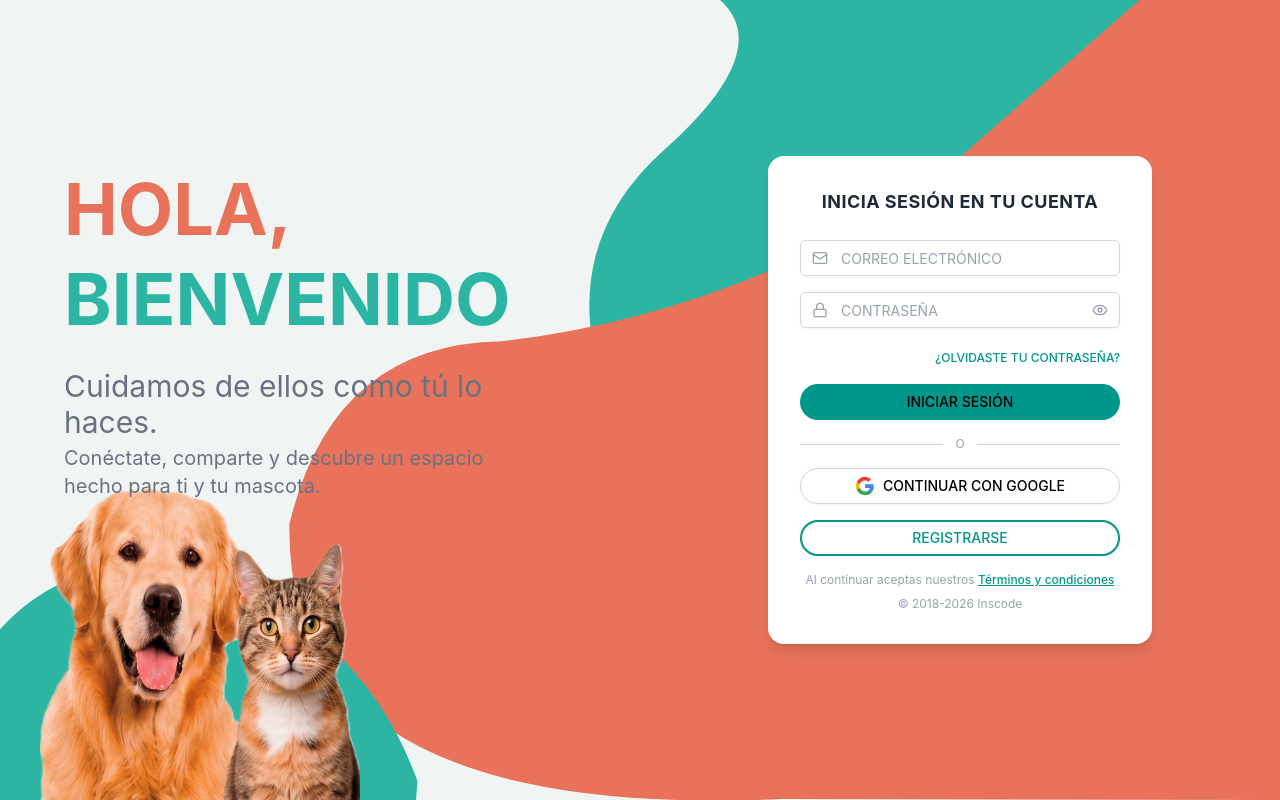
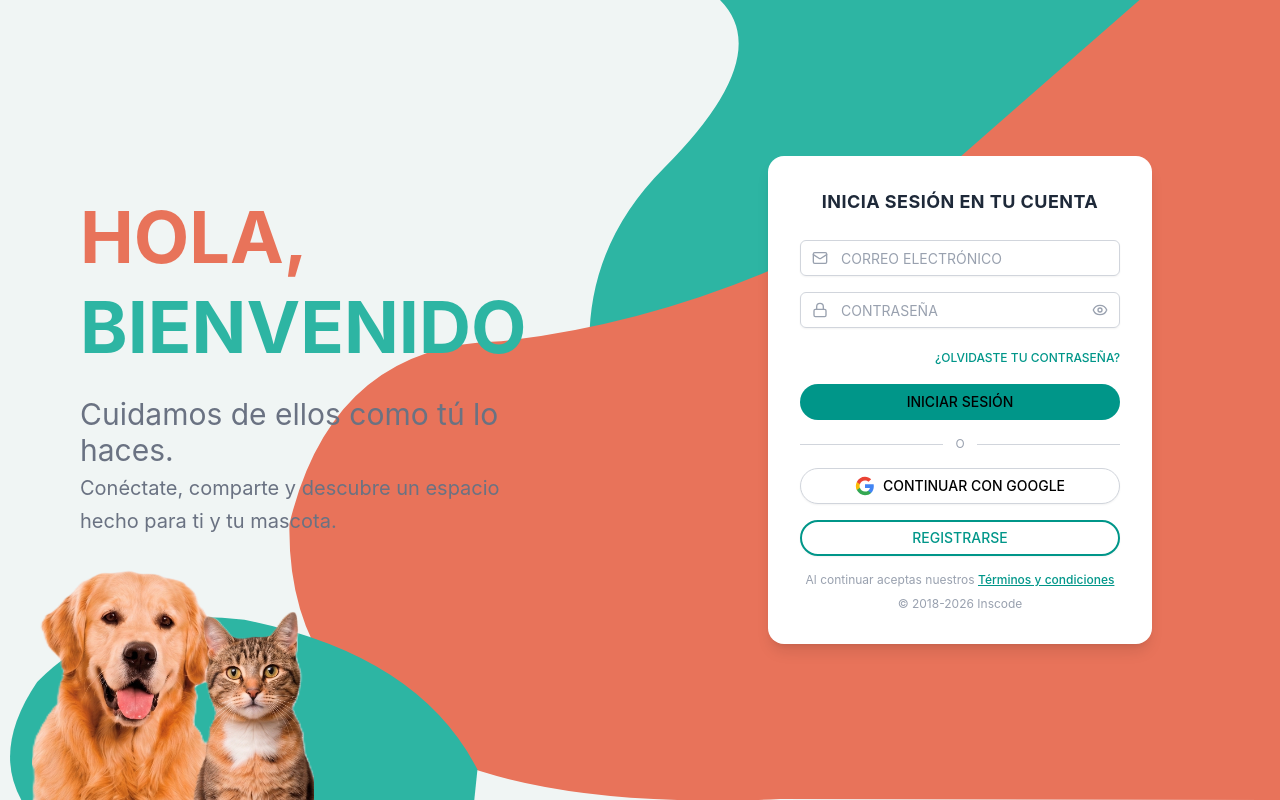
Before and after one commit to KaleNoronha/SURI_FIRUVET_WEB_REACT, a React (Vite) app: page /login in a window 1280 px wide. Built offline with nearby package versions, Linux system fonts and the light colour scheme; no server answers.

Commit message:
fix: El problema es que Render free tier intercepta los preflight antes de que lleguen a Quarkus. La solución definitiva en producción es el mismo concepto del proxy de Vite — pero en nginx,

```diff
--- a/src/pages/AuthPage.tsx
+++ b/src/pages/AuthPage.tsx
@@ -6,7 +6,6 @@ import { LoadingOverlay } from "@components/common";
 import { useAuth } from "@auth/index";
 import MascotasLoginImg from "@assets/MASCOTAS_login.png";
 
-// ponytail: map Firebase error codes to Spanish messages
 function firebaseErrorMsg(e: unknown): string {
   const msg = e instanceof Error ? e.message : "";
   if (msg.includes("email-already-in-use")) return "Este correo ya tiene una cuenta. Intenta iniciar sesión.";
@@ -20,115 +19,157 @@ function firebaseErrorMsg(e: unknown): string {
 
 type AuthView = "login" | "register";
 
+/* Durations & easings reutilizables */
+const EASE = "cubic-bezier(0.22, 1, 0.36, 1)";
+
 function AuthPage() {
-  const [view, setView] = useState<AuthView>("login");
+  const [view, setView]     = useState<AuthView>("login");
   const [loading, setLoading] = useState(false);
-  const [error, setError] = useState("");
+  const [error, setError]   = useState("");
+  const [ready, setReady]   = useState(false); // controla animaciones de entrada
   const navigate = useNavigate();
   const { login, loginWithGoogle, register, resetPassword, user, cliente, isAdmin } = useAuth();
 
-  // Redirigir según rol una vez que cliente se resuelve tras login
   useEffect(() => {
-    if (user && cliente) {
-      navigate(isAdmin ? "/admin" : "/inicio", { replace: true });
-    }
+    const id = requestAnimationFrame(() => setReady(true));
+    return () => cancelAnimationFrame(id);
+  }, []);
+
+  useEffect(() => {
+    if (user && cliente) navigate(isAdmin ? "/admin" : "/inicio", { replace: true });
   }, [user, cliente, isAdmin]);
 
   const handleLogin = async (email: string, password: string) => {
-    setLoading(true);
-    setError("");
-    try {
-      await login(email, password);
-      // La redirección la maneja el useEffect de abajo cuando cliente/isAdmin se resuelven
-    } catch (e) {
-      setError(firebaseErrorMsg(e));
-    } finally {
-      setLoading(false);
-    }
+    setLoading(true); setError("");
+    try { await login(email, password); }
+    catch (e) { setError(firebaseErrorMsg(e)); }
+    finally { setLoading(false); }
   };
 
   const handleRegister = async (data: RegisterFormData) => {
-    setLoading(true);
-    setError("");
-    try {
-      await register(data);
-      navigate("/inicio");
-    } catch (e) {
-      setError(firebaseErrorMsg(e));
-    } finally {
-      setLoading(false);
-    }
+    setLoading(true); setError("");
+    try { await register(data); navigate("/inicio"); }
+    catch (e) { setError(firebaseErrorMsg(e)); }
+    finally { setLoading(false); }
   };
 
   const handleForgotPassword = async () => {
-    // ponytail: simplified — uses a prompt for email, could be a modal later
     const email = prompt("Ingresa tu correo electrónico:");
     if (!email) return;
-    try {
-      await resetPassword(email);
-      alert("Se envió un correo para restablecer tu contraseña.");
-    } catch (e) {
-      const msg = e instanceof Error ? e.message : "Error al enviar correo";
-      setError(msg);
-    }
+    try { await resetPassword(email); alert("Se envió un correo para restablecer tu contraseña."); }
+    catch (e) { setError(e instanceof Error ? e.message : "Error al enviar correo"); }
   };
 
   const handleGoogleLogin = async () => {
-    setLoading(true);
-    setError("");
-    try {
-      await loginWithGoogle();
-      navigate("/inicio");
-    } catch (e) {
-      setError(firebaseErrorMsg(e));
-    } finally {
-      setLoading(false);
-    }
+    setLoading(true); setError("");
+    try { await loginWithGoogle(); navigate("/inicio"); }
+    catch (e) { setError(firebaseErrorMsg(e)); }
+    finally { setLoading(false); }
   };
 
+  /* ── Helpers de estilo para animaciones ── */
+  const fadeUp = (delay = 0): React.CSSProperties => ({
+    opacity:    ready ? 1 : 0,
+    transform:  ready ? "translateY(0)"   : "translateY(24px)",
+    transition: `opacity .8s ${EASE} ${delay}s, transform .8s ${EASE} ${delay}s`,
+  });
+
+  const fadeRight = (delay = 0): React.CSSProperties => ({
+    opacity:    ready ? 1 : 0,
+    transform:  ready ? "translateX(0)"  : "translateX(32px)",
+    transition: `opacity .9s ${EASE} ${delay}s, transform .9s ${EASE} ${delay}s`,
+  });
+
+  const fadeLeft = (delay = 0): React.CSSProperties => ({
+    opacity:    ready ? 1 : 0,
+    transform:  ready ? "translateX(0)"  : "translateX(-32px)",
+    transition: `opacity .9s ${EASE} ${delay}s, transform .9s ${EASE} ${delay}s`,
+  });
+
   return (
-    <div className="relative w-full min-h-screen flex flex-col overflow-hidden bg-[#f0f5f4]">
+    <div className="relative w-full min-h-screen overflow-hidden bg-[#f0f5f4]">
       {loading && <LoadingOverlay fullScreen message="Procesando..." />}
 
-      {/* Fondo decorativo — SVG blobs */}
-      <div className="absolute inset-0 pointer-events-none">
-        <div className="absolute inset-0 bg-[#f0f5f4]" />
+      {/* ─── Blobs de fondo ───────────────────────────────────── */}
+      <div className="absolute inset-0 pointer-events-none overflow-hidden">
 
-        <svg className="absolute top-0 right-0 w-[70%] h-[75%]" viewBox="0 0 800 600" preserveAspectRatio="none" xmlns="http://www.w3.org/2000/svg">
-          <path fill="#2db5a3" d="M300,0 L800,0 L800,600 L500,600 Q250,580,200,400 Q150,250,250,150 Q350,50,300,0Z" />
+        {/* Blob teal — arriba derecha */}
+        <svg
+          xmlns="http://www.w3.org/2000/svg"
+          viewBox="0 0 800 600"
+          className="absolute top-0 right-0 w-[70%] h-[75%]"
+          preserveAspectRatio="xMaxYMin slice"
+          style={fadeRight(0)}
+        >
+          <path fill="#2db5a3"
+            d="M300,0 L800,0 L800,600 L500,600 Q250,580,200,400 Q150,250,250,150 Q350,50,300,0Z" />
         </svg>
 
-        <svg className="absolute bottom-0 right-0 h-screen" viewBox="0 0 1100 797" preserveAspectRatio="none" xmlns="http://www.w3.org/2000/svg">
-          <path fill="#e8735a" d="M 961 -1 L 1100 0 L 1100 797 L 602 796 Q 108 818 113 522 Q 156 343 324 340 Q 536 316 736 196 Z" />
+        {/* Blob coral — cubre la mitad derecha */}
+        <svg
+          xmlns="http://www.w3.org/2000/svg"
+          viewBox="0 0 1100 797"
+          className="absolute bottom-0 right-0 h-screen w-auto"
+          preserveAspectRatio="xMaxYMax meet"
+          style={fadeRight(0.1)}
+        >
+          <path fill="#e8735a"
+            d="M 961 -1 L 1100 0 L 1100 797 L 602 796 Q 108 818 113 522 Q 156 343 324 340 Q 536 316 736 196 Z" />
         </svg>
 
-        <svg className="absolute -bottom-20 -left-35 w-[45%] h-[90%]" viewBox="0 0 900 800" preserveAspectRatio="none" xmlns="http://www.w3.org/2000/svg">
-          <path fill="#2db5a3" d="M 865 748 L 842 780 L 468 781 L 190 779 Q 95 683 183 553 Q 304 430 507 456 Q 779 510 871 690 Z"/>
+        {/* Blob teal — abajo izquierda (detrás de los animales) */}
+        <svg
+          xmlns="http://www.w3.org/2000/svg"
+          viewBox="0 0 900 800"
+          className="absolute -bottom-10 -left-20 w-[45%] h-[80%]"
+          preserveAspectRatio="xMinYMax meet"
+          style={fadeLeft(0.15)}
+        >
+          <path fill="#2db5a3"
+            d="M 865 748 L 842 780 L 468 781 L 190 779 Q 95 683 183 553 Q 304 430 507 456 Q 779 510 871 690 Z"/>
         </svg>
 
-        <img src={MascotasLoginImg} alt="" className="absolute bottom-0 left-10 w-[25%] h-[40%]"/>
+        {/* Mascotas — sobre el blob teal, alineadas al fondo */}
+        <div
+          className="absolute bottom-0 left-8 hidden sm:block"
+          style={{
+            ...fadeUp(0.25),
+            width: "clamp(180px, 22vw, 300px)",
+          }}
+        >
+          <img
+            src={MascotasLoginImg}
+            alt="Mascotas Suri Firuvet"
+            className="w-full h-auto object-contain object-bottom"
+          />
+        </div>
       </div>
 
-      {/* Contenido principal */}
-      <div className="relative z-10 flex flex-1 flex-col lg:flex-row">
+      {/* ─── Layout principal ─────────────────────────────────── */}
+      <div className="relative z-10 flex min-h-screen flex-col lg:flex-row">
 
-        {/* Panel izquierdo — Texto hero */}
-        <div className="hidden lg:flex lg:w-1/2 flex-col mt-25 p-16">
+        {/* Panel izquierdo — hero, texto en la parte superior */}
+        <div
+          className="hidden lg:flex lg:w-1/2 flex-col pt-[15%] px-16 xl:px-20"
+          style={fadeLeft(0.1)}
+        >
           <h1 className="text-7xl font-bold leading-tight mb-4">
-            <span className="text-[#e8735a]">HOLA,</span>
-            <br />
-            <span className="text-[#2db5a3]">BIENVENIDO</span>
+            <span className="text-[#e8735a] block">HOLA,</span>
+            <span className="text-[#2db5a3] block">BIENVENIDO</span>
           </h1>
           <p className="text-3xl text-gray-500 mt-2">
             Cuidamos de ellos como tú lo haces.
           </p>
-          <p className="text-xl text-gray-500 mt-1">
+          <p className="text-xl text-gray-500 mt-1 leading-relaxed">
             Conéctate, comparte y descubre un espacio<br />hecho para ti y tu mascota.
           </p>
         </div>
 
-        {/* Panel derecho — Formulario */}
-        <div className="flex-1 flex items-center justify-center p-6">
+        {/* Panel derecho — formulario centrado */}
+        <div
+          className="flex-1 flex items-center justify-center p-5 sm:p-8"
+          style={fadeUp(0.2)}
+        >
           {view === "login" && (
             <LoginForm
               onSubmit={handleLogin}
@@ -146,7 +187,6 @@ function AuthPage() {
             />
           )}
         </div>
-
       </div>
     </div>
   );
```
Also changed, not shown: 1 other file (tests, documents, lock files or other folders).
